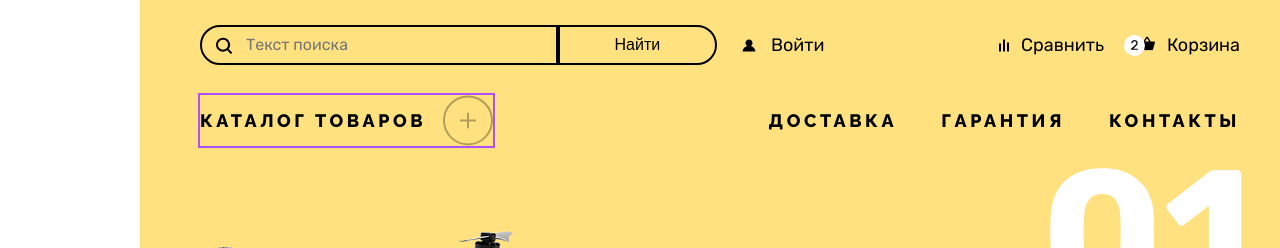
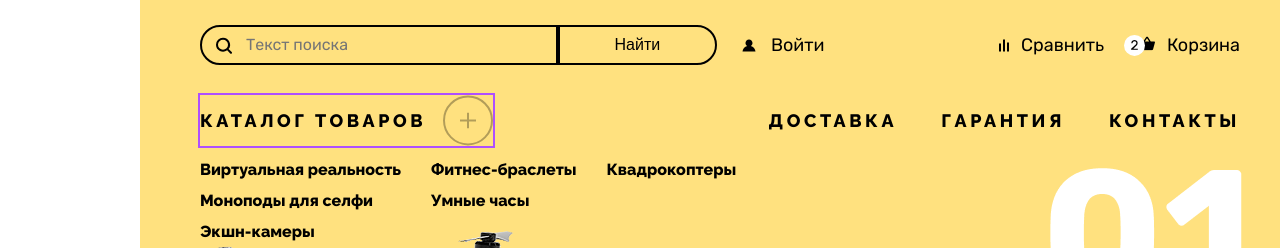
Before and after one commit to Aleksej-Silakov/Device-Html-academy, a plain HTML site: page index.html in a window 1280 px wide. Both pictures are taken after a click on the link "КАТАЛОГ ТОВАРОВ". Shown: the part 57-305 px from the top of the page. Drawn offline with Linux system fonts and the light colour scheme.

Commit message:
Добавил стили для выпадающего меню.

```diff
--- a/css/styles.css
+++ b/css/styles.css
@@ -448,6 +448,9 @@ body {
   line-height: 18px;
   padding: 33px 0 27px 60px;
 }
+.nav-menu-item:focus-within > .popover-catalog {
+  display: block;
+}
 
 .popover-list-catalog {
   list-style-type: none;
```
